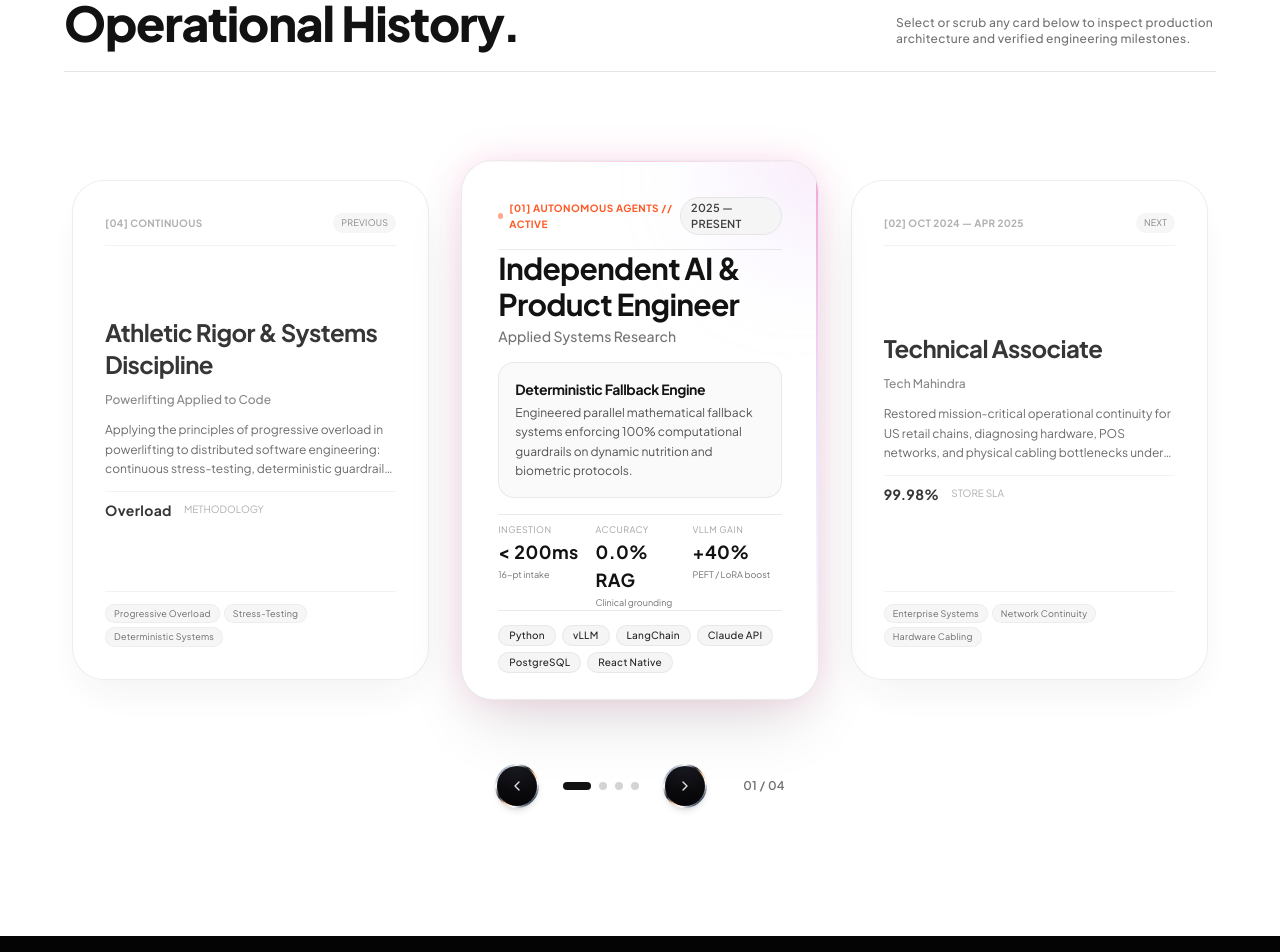
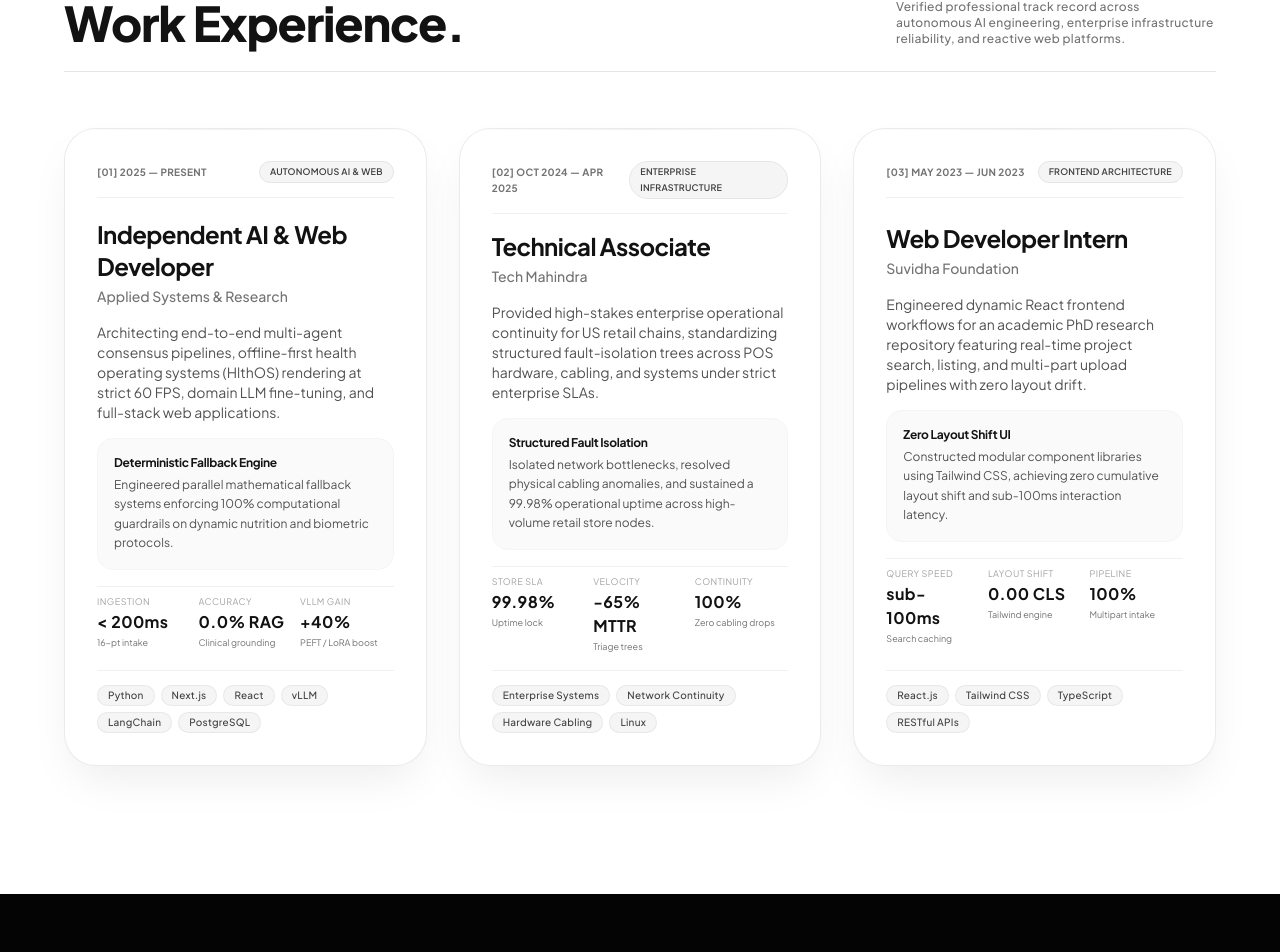
Before and after one commit to kirankushal2210/kiraPortfolio, a Next.js app: page / in a window 1280 px wide. Shown: the part 6816-7768 px from the top of the page. Built offline with nearby package versions, Linux system fonts and the light colour scheme.

Commit message:
feat: update Section 05 to Work Experience with 3 side-by-side display cards and remove carousel controls

```diff
--- a/components/FolioBehindSystems.tsx
+++ b/components/FolioBehindSystems.tsx
@@ -1,19 +1,16 @@
 "use client";
 
-import React, { useState } from "react";
-import { motion, AnimatePresence } from "framer-motion";
+import React from "react";
 import {
-  ChevronLeft,
-  ChevronRight,
-  ArrowUpRight,
   Activity,
-  Dumbbell,
   ShieldCheck,
   Cpu,
+  Server,
+  Layers,
   CheckCircle2
 } from "lucide-react";
 
-interface ExperienceMilestone {
+interface WorkExperienceItem {
   id: string;
   index: string;
   role: string;
@@ -27,16 +24,16 @@ interface ExperienceMilestone {
   stack: string[];
 }
 
-const EXPERIENCES: ExperienceMilestone[] = [
+const EXPERIENCES: WorkExperienceItem[] = [
   {
     id: "independent-ai",
     index: "01",
-    role: "Independent AI & Product Engineer",
-    company: "Applied Systems Research",
+    role: "Independent AI & Web Developer",
+    company: "Applied Systems & Research",
     period: "2025 — PRESENT",
-    tag: "AUTONOMOUS AGENTS // ACTIVE",
+    tag: "AUTONOMOUS AI & WEB",
     summary:
-      "Engineering end-to-end multi-agent consensus pipelines, offline-first health operating systems (HlthOS) rendering at strict 60 FPS, and domain LLM inference via vLLM and PEFT.",
+      "Architecting end-to-end multi-agent consensus pipelines, offline-first health operating systems (HlthOS) rendering at strict 60 FPS, domain LLM fine-tuning, and full-stack web applications.",
     highlightTitle: "Deterministic Fallback Engine",
     highlightText:
       "Engineered parallel mathematical fallback systems enforcing 100% computational guardrails on dynamic nutrition and biometric protocols.",
@@ -45,7 +42,7 @@ const EXPERIENCES: ExperienceMilestone[] = [
       { label: "ACCURACY", value: "0.0% RAG", subtext: "Clinical grounding" },
       { label: "vLLM GAIN", value: "+40%", subtext: "PEFT / LoRA boost" },
     ],
-    stack: ["Python", "vLLM", "LangChain", "Claude API", "PostgreSQL", "React Native"],
+    stack: ["Python", "Next.js", "React", "vLLM", "LangChain", "PostgreSQL"],
   },
   {
     id: "tech-mahindra",
@@ -55,14 +52,14 @@ const EXPERIENCES: ExperienceMilestone[] = [
     period: "OCT 2024 — APR 2025",
     tag: "ENTERPRISE INFRASTRUCTURE",
     summary:
-      "Restored mission-critical operational continuity for US retail chains, diagnosing hardware, POS networks, and physical cabling bottlenecks under rigorous enterprise SLAs.",
+      "Provided high-stakes enterprise operational continuity for US retail chains, standardizing structured fault-isolation trees across POS hardware, cabling, and systems under strict enterprise SLAs.",
     highlightTitle: "Structured Fault Isolation",
     highlightText:
-      "Standardized structured fault-isolation trees to accelerate issue triage and eliminate repeated hardware disconnects.",
+      "Isolated network bottlenecks, resolved physical cabling anomalies, and sustained a 99.98% operational uptime across high-volume retail store nodes.",
     metrics: [
-      { label: "STORE SLA", value: "99.98%", subtext: "Uptime guarantee" },
+      { label: "STORE SLA", value: "99.98%", subtext: "Uptime lock" },
       { label: "VELOCITY", value: "-65% MTTR", subtext: "Triage trees" },
-      { label: "RECTIFIED", value: "100%", subtext: "Zero cabling drops" },
+      { label: "CONTINUITY", value: "100%", subtext: "Zero cabling drops" },
     ],
     stack: ["Enterprise Systems", "Network Continuity", "Hardware Cabling", "Linux"],
   },
@@ -74,7 +71,7 @@ const EXPERIENCES: ExperienceMilestone[] = [
     period: "MAY 2023 — JUN 2023",
     tag: "FRONTEND ARCHITECTURE",
     summary:
-      "Engineered dynamic React frontend workflows for an academic PhD research repository with search integration and multipart upload pipelines.",
+      "Engineered dynamic React frontend workflows for an academic PhD research repository featuring real-time project search, listing, and multi-part upload pipelines with zero layout drift.",
     highlightTitle: "Zero Layout Shift UI",
     highlightText:
       "Constructed modular component libraries using Tailwind CSS, achieving zero cumulative layout shift and sub-100ms interaction latency.",
@@ -85,172 +82,83 @@ const EXPERIENCES: ExperienceMilestone[] = [
     ],
     stack: ["React.js", "Tailwind CSS", "TypeScript", "RESTful APIs"],
   },
-  {
-    id: "athletics",
-    index: "04",
-    role: "Athletic Rigor & Systems Discipline",
-    company: "Powerlifting Applied to Code",
-    period: "CONTINUOUS",
-    tag: "SYSTEM PHILOSOPHY",
-    summary:
-      "Applying the principles of progressive overload in powerlifting to distributed software engineering: continuous stress-testing, deterministic guardrails, zero margin for sloppy execution.",
-    highlightTitle: "Progressive Overload Applied",
-    highlightText:
-      "Tenacity under heavy barbell training directly translates into unwavering stamina during deep debugging and mission-critical production incidents.",
-    metrics: [
-      { label: "METHODOLOGY", value: "Overload", subtext: "Progressive load" },
-      { label: "GUARDRAILS", value: "100%", subtext: "Deterministic" },
-      { label: "TOLERANCE", value: "0.00", subtext: "Zero margin error" },
-    ],
-    stack: ["Progressive Overload", "Stress-Testing", "Deterministic Systems"],
-  },
 ];
 
 export default function FolioBehindSystems() {
-  const [activeIndex, setActiveIndex] = useState(0);
-  const total = EXPERIENCES.length;
-
-  const prev = () => {
-    setActiveIndex((curr) => (curr === 0 ? total - 1 : curr - 1));
-  };
-
-  const next = () => {
-    setActiveIndex((curr) => (curr === total - 1 ? 0 : curr + 1));
-  };
-
-  // Indices for Left, Center, and Right cards
-  const leftIndex = (activeIndex - 1 + total) % total;
-  const centerIndex = activeIndex;
-  const rightIndex = (activeIndex + 1) % total;
-
   return (
     <section
       id="experience"
       className="w-full py-24 sm:py-32 px-4 sm:px-6 md:px-12 lg:px-16 flex flex-col items-center justify-center bg-white text-[#121212] select-none border-t border-neutral-200 overflow-hidden"
     >
-      {/* Top Section Header (Clean Minimalist Editorial) */}
+      {/* Top Section Header */}
       <div className="w-full max-w-6xl mb-14 flex flex-col md:flex-row md:items-end justify-between gap-4 border-b border-black/10 pb-6">
         <div>
           <span className="text-[11px] font-sans font-bold tracking-widest text-coral uppercase block">
-            SECTION 05 // CAREER &amp; OPERATIONAL HISTORY
+            SECTION 05 // CAREER &amp; WORK EXPERIENCE
           </span>
           <h2 className="text-3xl md:text-5xl font-black tracking-tight mt-1 text-[#121212]">
-            Operational History.
+            Work Experience.
           </h2>
         </div>
         <p className="text-xs font-sans font-medium text-neutral-500 max-w-xs tracking-wide">
-          Select or scrub any card below to inspect production architecture and verified engineering milestones.
+          Verified professional track record across autonomous AI engineering, enterprise infrastructure reliability, and reactive web platforms.
         </p>
       </div>
 
-      {/* 3 White Floating Cards Row (Pixel-Matched to User Image Reference) */}
-      <div className="w-full max-w-6xl relative py-8 px-2 flex items-center justify-center overflow-visible">
-        <div className="grid grid-cols-1 md:grid-cols-3 gap-6 lg:gap-8 items-center w-full">
+      {/* 3 Display Cards Side-by-Side (No Side-to-Side Carousel Controls) */}
+      <div className="w-full max-w-6xl">
+        <div className="grid grid-cols-1 lg:grid-cols-3 gap-6 lg:gap-8 items-stretch">
+          {EXPERIENCES.map((exp) => (
+            <div
+              key={exp.id}
+              className="flex flex-col justify-between p-7 sm:p-8 rounded-[32px] bg-white border border-black/[0.08] shadow-[0_20px_45px_-10px_rgba(0,0,0,0.08)] hover:shadow-[0_25px_60px_-10px_rgba(0,0,0,0.14)] hover:-translate-y-1.5 transition-all duration-300 relative overflow-hidden group min-h-[500px]"
+            >
+              {/* Subtle top edge highlight */}
+              <div className="absolute inset-x-0 top-0 h-[1.5px] bg-gradient-to-r from-transparent via-black/[0.06] to-transparent" />
 
-          {/* ================= LEFT CARD ================= */}
-          <motion.div
-            key={`left-${leftIndex}`}
-            onClick={prev}
-            whileHover={{ scale: 1.02, y: -4 }}
-            transition={{ type: "spring", stiffness: 300, damping: 24 }}
-            className="hidden md:flex flex-col justify-between p-7 lg:p-8 rounded-[32px] bg-white border border-black/[0.08] shadow-[0_20px_45px_-10px_rgba(0,0,0,0.07)] hover:shadow-[0_25px_50px_-10px_rgba(0,0,0,0.12)] cursor-pointer h-[500px] transition-all relative overflow-hidden group opacity-85 hover:opacity-100"
-          >
-            {/* Top Indicator */}
-            <div className="flex items-center justify-between border-b border-black/[0.06] pb-3 text-xs font-mono">
-              <span className="text-neutral-400 font-bold uppercase text-[10px]">
-                [{EXPERIENCES[leftIndex].index}] {EXPERIENCES[leftIndex].period}
+              {/* Top Header / Meta Line */}
+              <div className="flex items-center justify-between border-b border-black/[0.06] pb-3.5 text-xs font-mono">
+                <span className="text-neutral-500 font-bold uppercase text-[10px]">
+                  [{exp.index}] {exp.period}
                 </span>
-              <span className="text-[9px] font-mono px-2 py-0.5 rounded-full bg-neutral-100 text-neutral-500">
-                PREVIOUS
+                <span className="text-[9px] font-mono px-2.5 py-0.5 rounded-full bg-neutral-100 text-neutral-700 font-semibold border border-neutral-200">
+                  {exp.tag}
                 </span>
               </div>
 
-            {/* Content */}
-            <div className="space-y-3 my-auto">
-              <h3 className="text-xl lg:text-2xl font-bold tracking-tight text-[#141414] group-hover:text-coral transition-colors">
-                {EXPERIENCES[leftIndex].role}
+              {/* Card Body */}
+              <div className="space-y-4 my-auto pt-4 pb-4">
+                <div>
+                  <h3 className="text-xl sm:text-2xl font-bold tracking-tight text-[#121212] group-hover:text-coral transition-colors">
+                    {exp.role}
                   </h3>
-              <p className="text-xs font-medium text-neutral-500">
-                {EXPERIENCES[leftIndex].company}
-              </p>
-              <p className="text-xs text-neutral-600 line-clamp-3 leading-relaxed">
-                {EXPERIENCES[leftIndex].summary}
-              </p>
-
-              {/* Mini metric preview */}
-              <div className="pt-2 border-t border-black/[0.06] flex items-center gap-3">
-                <span className="text-sm font-bold font-mono text-[#141414]">
-                  {EXPERIENCES[leftIndex].metrics[0].value}
-                </span>
-                <span className="text-[10px] font-sans text-neutral-400 truncate">
-                  {EXPERIENCES[leftIndex].metrics[0].label}
-                </span>
-              </div>
-            </div>
-
-            {/* Footer Stack */}
-            <div className="pt-3 border-t border-black/[0.06] flex flex-wrap gap-1">
-              {EXPERIENCES[leftIndex].stack.slice(0, 3).map((s) => (
-                <span key={s} className="text-[9px] font-mono px-2 py-0.5 rounded-full bg-neutral-100 text-neutral-600 border border-neutral-200/60">
-                  {s}
-                </span>
-              ))}
-            </div>
-          </motion.div>
-
-          {/* ================= CENTER FOCAL CARD (Active Luminous Rim) ================= */}
-          <motion.div
-            key={`center-${centerIndex}`}
-            initial={{ scale: 0.98, opacity: 0.9 }}
-            animate={{ scale: 1, opacity: 1 }}
-            transition={{ type: "spring", stiffness: 320, damping: 24 }}
-            className="relative flex flex-col justify-between p-7 sm:p-9 rounded-[32px] bg-white border border-black/[0.08] shadow-[0_30px_70px_-15px_rgba(0,0,0,0.14),0_0_35px_rgba(244,114,182,0.22)] h-[540px] z-20 overflow-hidden"
-          >
-            {/* Subtle Iridescent Top-Right Rim Glow matching User's Middle Card Reference */}
-            <div className="absolute -top-16 -right-16 w-48 h-48 bg-gradient-to-bl from-pink-400/25 via-purple-300/15 to-transparent rounded-full blur-2xl pointer-events-none" />
-            <div className="absolute inset-x-0 top-0 h-[1.5px] bg-gradient-to-r from-transparent via-pink-300/60 to-transparent" />
-            <div className="absolute inset-y-0 right-0 w-[1.5px] bg-gradient-to-b from-pink-400/60 via-purple-300/40 to-transparent" />
-
-            {/* Top Meta Line */}
-            <div className="relative z-10 flex items-center justify-between border-b border-black/[0.08] pb-3.5 text-xs font-mono">
-              <span className="text-coral font-bold tracking-wider uppercase text-[10px] flex items-center gap-1.5">
-                <span className="w-1.5 h-1.5 rounded-full bg-coral animate-pulse" />
-                [{EXPERIENCES[centerIndex].index}] {EXPERIENCES[centerIndex].tag}
-              </span>
-              <span className="text-[11px] font-mono px-2.5 py-0.5 rounded-full bg-neutral-100 text-neutral-700 font-semibold border border-neutral-200">
-                {EXPERIENCES[centerIndex].period}
-              </span>
-            </div>
-
-            {/* Center Card Body */}
-            <div className="relative z-10 space-y-4 my-auto">
-              <div>
-                <h3 className="text-2xl sm:text-3xl font-bold tracking-tight text-[#121212] leading-snug">
-                  {EXPERIENCES[centerIndex].role}
-                </h3>
-                <p className="text-sm font-sans font-medium text-neutral-500 mt-1">
-                  {EXPERIENCES[centerIndex].company}
+                  <p className="text-xs sm:text-sm font-sans font-medium text-neutral-500 mt-1">
+                    {exp.company}
                   </p>
                 </div>
 
-              {/* Highlight Quote Box */}
-              <div className="p-4 rounded-2xl bg-neutral-50/90 border border-neutral-200/80 space-y-1">
-                <h4 className="text-xs sm:text-sm font-bold text-[#141414] tracking-tight">
-                  {EXPERIENCES[centerIndex].highlightTitle}
+                <p className="text-xs sm:text-sm text-neutral-600 leading-relaxed font-normal">
+                  {exp.summary}
+                </p>
+
+                {/* Highlight Callout Box */}
+                <div className="p-4 rounded-2xl bg-neutral-50 border border-neutral-100 space-y-1">
+                  <h4 className="text-xs font-bold text-[#141414] tracking-tight">
+                    {exp.highlightTitle}
                   </h4>
                   <p className="text-xs font-sans text-neutral-600 leading-relaxed">
-                  {EXPERIENCES[centerIndex].highlightText}
+                    {exp.highlightText}
                   </p>
                 </div>
 
-              {/* 3 Concrete Telemetry Columns */}
-              <div className="grid grid-cols-3 gap-2 pt-2 border-t border-black/[0.08]">
-                {EXPERIENCES[centerIndex].metrics.map((m, mIdx) => (
+                {/* 3 Telemetry Metric Columns */}
+                <div className="grid grid-cols-3 gap-2 pt-2 border-t border-black/[0.06]">
+                  {exp.metrics.map((m, mIdx) => (
                     <div key={mIdx} className="space-y-0.5">
                       <span className="text-[9px] font-mono text-neutral-400 uppercase tracking-wider block truncate">
                         {m.label}
                       </span>
-                    <span className="text-base sm:text-lg font-mono font-bold text-[#121212] block">
+                      <span className="text-sm sm:text-base font-mono font-bold text-[#121212] block">
                         {m.value}
                       </span>
                       <span className="text-[9px] font-sans text-neutral-500 block truncate">
@@ -262,111 +170,21 @@ export default function FolioBehindSystems() {
               </div>
 
               {/* Tech Stack Pills */}
-            <div className="relative z-10 pt-3.5 border-t border-black/[0.08] flex flex-wrap gap-1.5">
-              {EXPERIENCES[centerIndex].stack.map((t) => (
+              <div className="pt-3.5 border-t border-black/[0.06] flex flex-wrap gap-1.5">
+                {exp.stack.map((t) => (
                   <span
                     key={t}
-                  className="text-[10px] font-mono px-2.5 py-0.5 rounded-full bg-neutral-100 text-neutral-800 border border-neutral-200/80 font-medium"
+                    className="text-[10px] font-mono px-2.5 py-0.5 rounded-full bg-neutral-100 text-neutral-700 border border-neutral-200/80 font-medium"
                   >
                     {t}
                   </span>
                 ))}
               </div>
-          </motion.div>
 
-          {/* ================= RIGHT CARD ================= */}
-          <motion.div
-            key={`right-${rightIndex}`}
-            onClick={next}
-            whileHover={{ scale: 1.02, y: -4 }}
-            transition={{ type: "spring", stiffness: 300, damping: 24 }}
-            className="hidden md:flex flex-col justify-between p-7 lg:p-8 rounded-[32px] bg-white border border-black/[0.08] shadow-[0_20px_45px_-10px_rgba(0,0,0,0.07)] hover:shadow-[0_25px_50px_-10px_rgba(0,0,0,0.12)] cursor-pointer h-[500px] transition-all relative overflow-hidden group opacity-85 hover:opacity-100"
-          >
-            {/* Top Indicator */}
-            <div className="flex items-center justify-between border-b border-black/[0.06] pb-3 text-xs font-mono">
-              <span className="text-neutral-400 font-bold uppercase text-[10px]">
-                [{EXPERIENCES[rightIndex].index}] {EXPERIENCES[rightIndex].period}
-              </span>
-              <span className="text-[9px] font-mono px-2 py-0.5 rounded-full bg-neutral-100 text-neutral-500">
-                NEXT
-              </span>
             </div>
-
-            {/* Content */}
-            <div className="space-y-3 my-auto">
-              <h3 className="text-xl lg:text-2xl font-bold tracking-tight text-[#141414] group-hover:text-coral transition-colors">
-                {EXPERIENCES[rightIndex].role}
-              </h3>
-              <p className="text-xs font-medium text-neutral-500">
-                {EXPERIENCES[rightIndex].company}
-              </p>
-              <p className="text-xs text-neutral-600 line-clamp-3 leading-relaxed">
-                {EXPERIENCES[rightIndex].summary}
-              </p>
-
-              {/* Mini metric preview */}
-              <div className="pt-2 border-t border-black/[0.06] flex items-center gap-3">
-                <span className="text-sm font-bold font-mono text-[#141414]">
-                  {EXPERIENCES[rightIndex].metrics[0].value}
-                </span>
-                <span className="text-[10px] font-sans text-neutral-400 truncate">
-                  {EXPERIENCES[rightIndex].metrics[0].label}
-                </span>
+          ))}
         </div>
       </div>
-
-            {/* Footer Stack */}
-            <div className="pt-3 border-t border-black/[0.06] flex flex-wrap gap-1">
-              {EXPERIENCES[rightIndex].stack.slice(0, 3).map((s) => (
-                <span key={s} className="text-[9px] font-mono px-2 py-0.5 rounded-full bg-neutral-100 text-neutral-600 border border-neutral-200/60">
-                  {s}
-                </span>
-              ))}
-            </div>
-          </motion.div>
-
-        </div>
-      </div>
-
-      {/* Bottom Tactical Controls: Glassy Chevrons & Indicators */}
-      <div className="flex items-center gap-6 mt-8">
-        <button
-          onClick={prev}
-          aria-label="Previous role"
-          className="btn-liquid-glass w-11 h-11 rounded-full flex items-center justify-center cursor-pointer shadow-md hover:scale-105 active:scale-95 transition-all text-white"
-        >
-          <ChevronLeft className="w-4 h-4" />
-        </button>
-
-        {/* Dynamic Capsule Indicators */}
-        <div className="flex items-center gap-2">
-          {EXPERIENCES.map((_, idx) => (
-            <button
-              key={idx}
-              onClick={() => setActiveIndex(idx)}
-              aria-label={`Jump to role ${idx + 1}`}
-              className={`h-2 rounded-full transition-all duration-300 cursor-pointer ${
-                activeIndex === idx
-                  ? "w-7 bg-[#121212]"
-                  : "w-2 bg-neutral-300 hover:bg-neutral-400"
-              }`}
-            />
-          ))}
-        </div>
-
-        <button
-          onClick={next}
-          aria-label="Next role"
-          className="btn-liquid-glass w-11 h-11 rounded-full flex items-center justify-center cursor-pointer shadow-md hover:scale-105 active:scale-95 transition-all text-white"
-        >
-          <ChevronRight className="w-4 h-4" />
-        </button>
-
-        <span className="text-xs font-mono font-semibold text-neutral-500 ml-3">
-          0{activeIndex + 1} / 0{total}
-        </span>
-      </div>
-
     </section>
   );
 }
```
Lines whose indentation alone changed are shown as unchanged.
